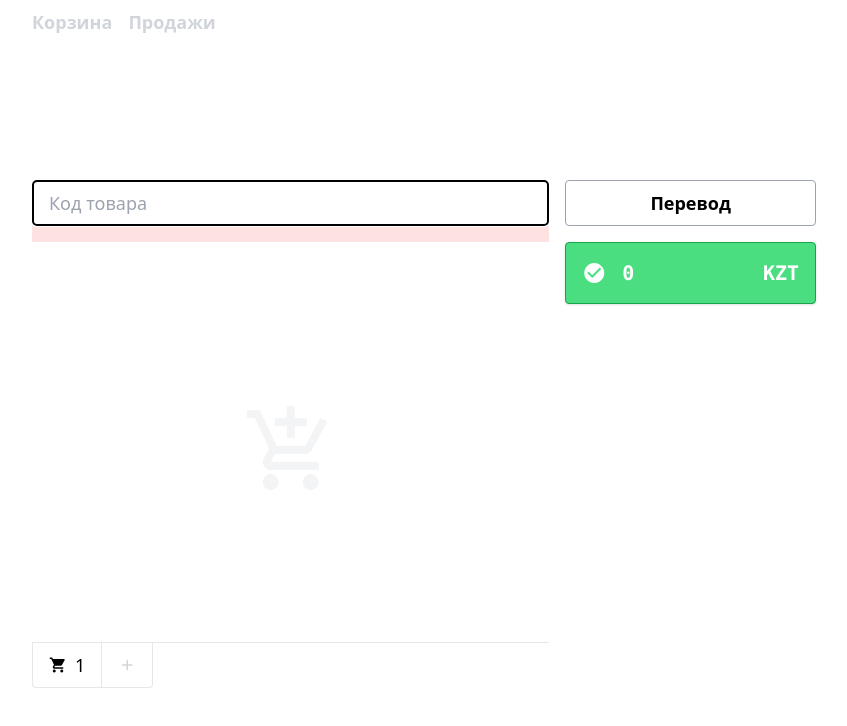
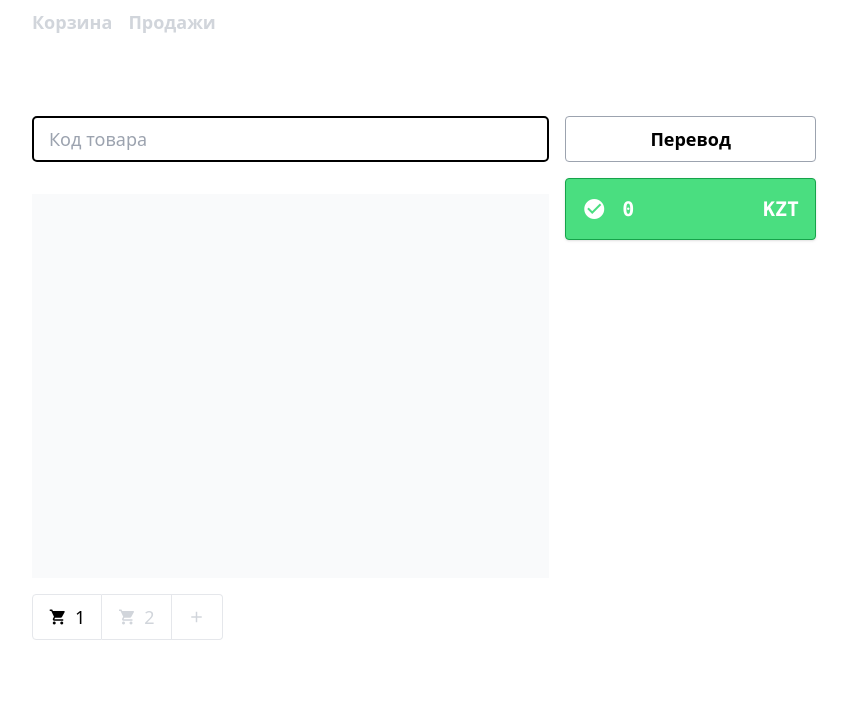
Before and after one commit to ctrlartspace/openmarket-frontend, a Vue app: page / in a window 1280 px wide. Shown: the top 726 px of the page, without its empty margins (216-1063 px from the left). Built offline with nearby package versions, Linux system fonts and the light colour scheme.

Commit message:
cart page

```diff
--- a/src/pages/CartPage.vue
+++ b/src/pages/CartPage.vue
@@ -1,7 +1,6 @@
 <template>
-  <div class="grid grid-cols-6 gap-4 mt-32">
+  <div class="grid grid-cols-6 gap-4 mt-16">
     <div class="col-span-4">
-      <div class="bg-red-100">
       <search-field
         class="mb-4"
         v-model="inputValue"
@@ -11,8 +10,10 @@
         @on-search-item-click="addCartItem"
         autoclear
       />
-      </div>
-      <div class="h-96 overflow-hidden">
+      <div
+        class="mb-4 h-96 overflow-hidden transition-colors"
+        :class="{ 'bg-gray-50': store.isEmpty }"
+      >
         <cart-item
           v-for="(item, i) in store.cartItems"
           :item="item"
@@ -20,21 +21,11 @@
           @on-remove-click="store.removeItem(i)"
           :key="i"
         />
-
+      </div>
+      <div class="sticky bottom-6 bg-white">
         <div
-          v-if="store.cartItems.length === 0"
-          class="flex align-middle justify-center h-full"
-        >
-          <span class="material-icons self-center text-8xl text-gray-100"
-            >add_shopping_cart</span
-          >
-        </div>
-      </div>
-      <hr class="h-px bg-gray-200 border-0" />
-      <div>
-        <div
-          v-for="i in 1"
-          class="inline-block text-lg text-gray-300 px-4 py-2 cursor-pointer border-b border-r hover:bg-gray-100 first:rounded-br-none first:border-l first:rounded-bl last:rounded-br first:text-black"
+          v-for="i in 2"
+          class="inline-block text-lg text-gray-300 px-4 py-2 cursor-pointer border-t border-b border-r hover:bg-gray-100 first:rounded-br-none first:border-l first:rounded-bl first:rounded-tl last:rounded-tr last:rounded-br first:text-black"
         >
           <div class="flex">
             <span class="self-center material-icons text-lg">
@@ -44,7 +35,7 @@
           </div>
         </div>
         <div
-          class="inline-block text-lg text-gray-300 px-4 py-2 cursor-pointer border-b border-r hover:bg-gray-100 first:rounded-br-none first:border-l first:rounded-bl last:rounded-br first:text-black"
+          class="inline-block text-lg text-gray-300 px-4 py-2 cursor-pointer border-t border-b border-r hover:bg-gray-100 first:rounded-br-none first:border-l first:rounded-bl first:rounded-tl last:rounded-tr last:rounded-br first:text-black"
         >
           <div class="flex">
             <span class="self-center material-icons text-lg"> add</span>
--- a/src/stores/cart.store.js
+++ b/src/stores/cart.store.js
@@ -5,6 +5,8 @@ import { items } from "@/utils/db"
 
 export const useCartStore = defineStore("cart", () => {
   const cartItems = ref([])
+
+  const isEmpty = computed(() => cartItems.value.length === 0)
 
   const getTotalAmount = computed(() =>
     cartItems.value.reduce((acc, obj) => {
@@ -25,5 +27,5 @@ export const useCartStore = defineStore("cart", () => {
     cartItems.value.splice(index, 1)
   }
 
-  return { cartItems, getTotalAmount, addItem, removeItem }
+  return { cartItems, isEmpty, getTotalAmount, addItem, removeItem }
 })
```
Lines whose indentation alone changed are shown as unchanged.
